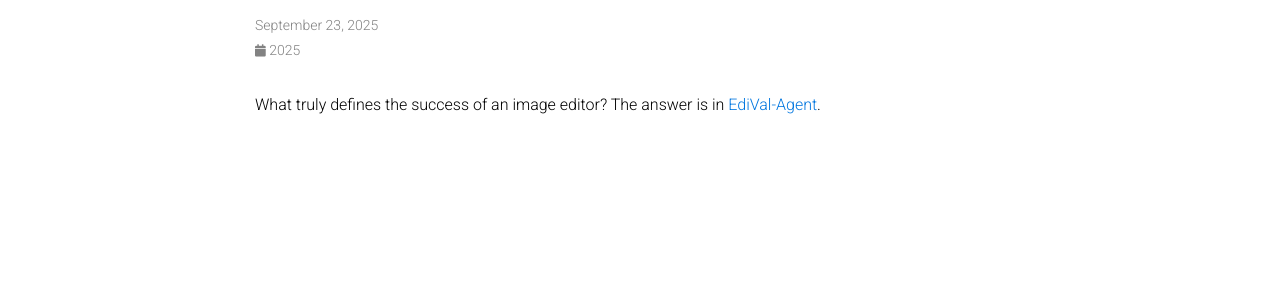
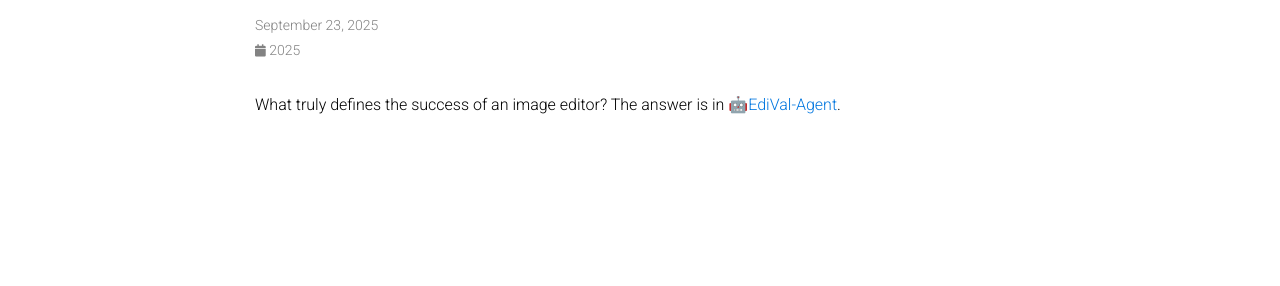
Before and after one commit to YasminZhang/YasminZhang.github.io, a Jekyll site: the page built from _news/announcement_7.md, in a window 1280 px wide. Shown: the part 146-432 px from the top of the page. Built offline with Jekyll 4.4.1, drawn with Linux system fonts in a browser that asks for light colours; comment, search, counter and statistics services are not loaded; a style sheet for code colours, icons or effects is not loaded.

Commit message:
add robot

```diff
--- a/_news/announcement_7.md
+++ b/_news/announcement_7.md
@@ -4,4 +4,4 @@ date: 2025-09-23 15:59:00-0400
 inline: true
 ---
 
-What truly defines the success of an image editor? The answer is in [EdiVal-Agent](https://tianyucodings.github.io/EdiVAL-page/).
+What truly defines the success of an image editor? The answer is in 🤖[EdiVal-Agent](https://tianyucodings.github.io/EdiVAL-page/).
```
